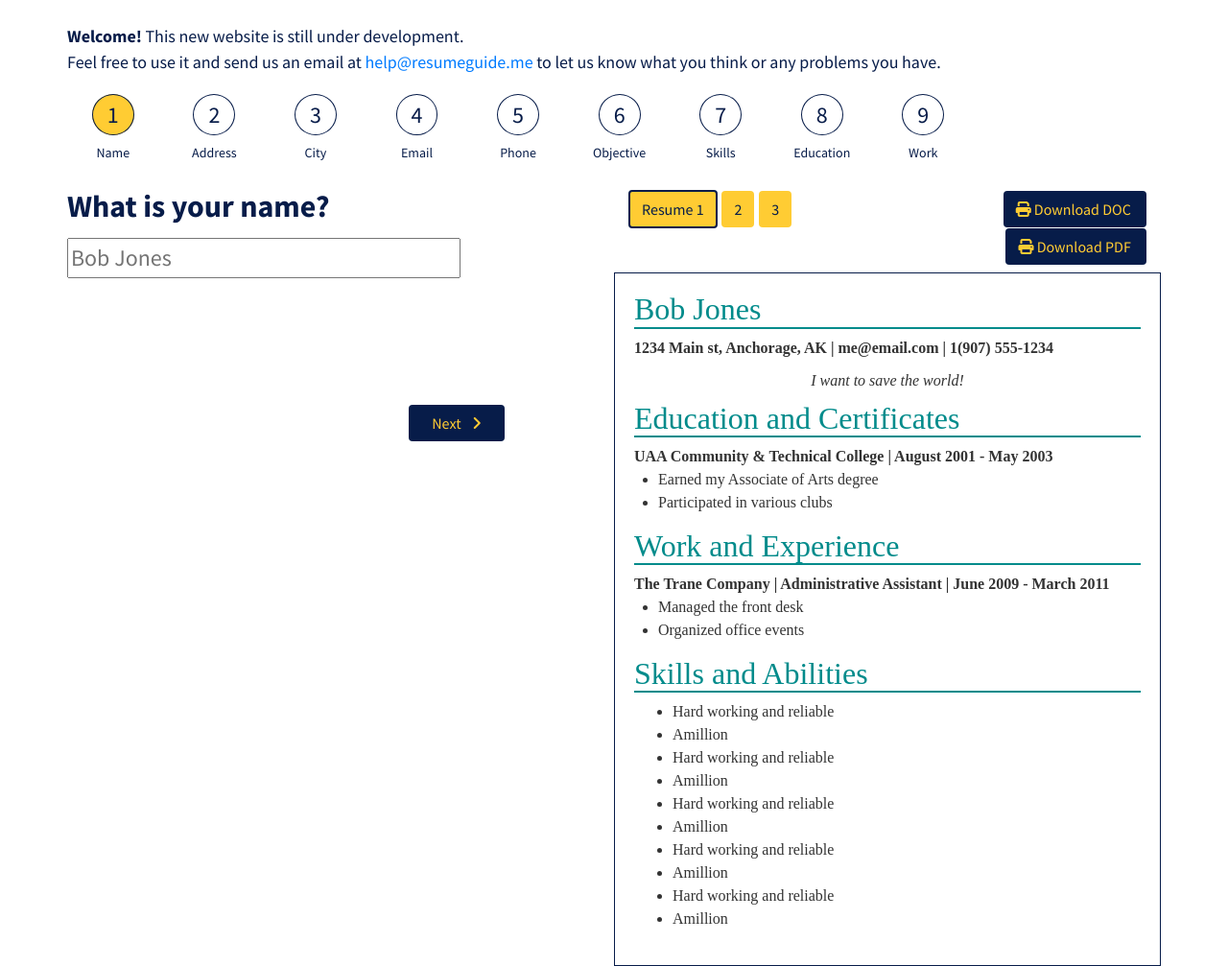
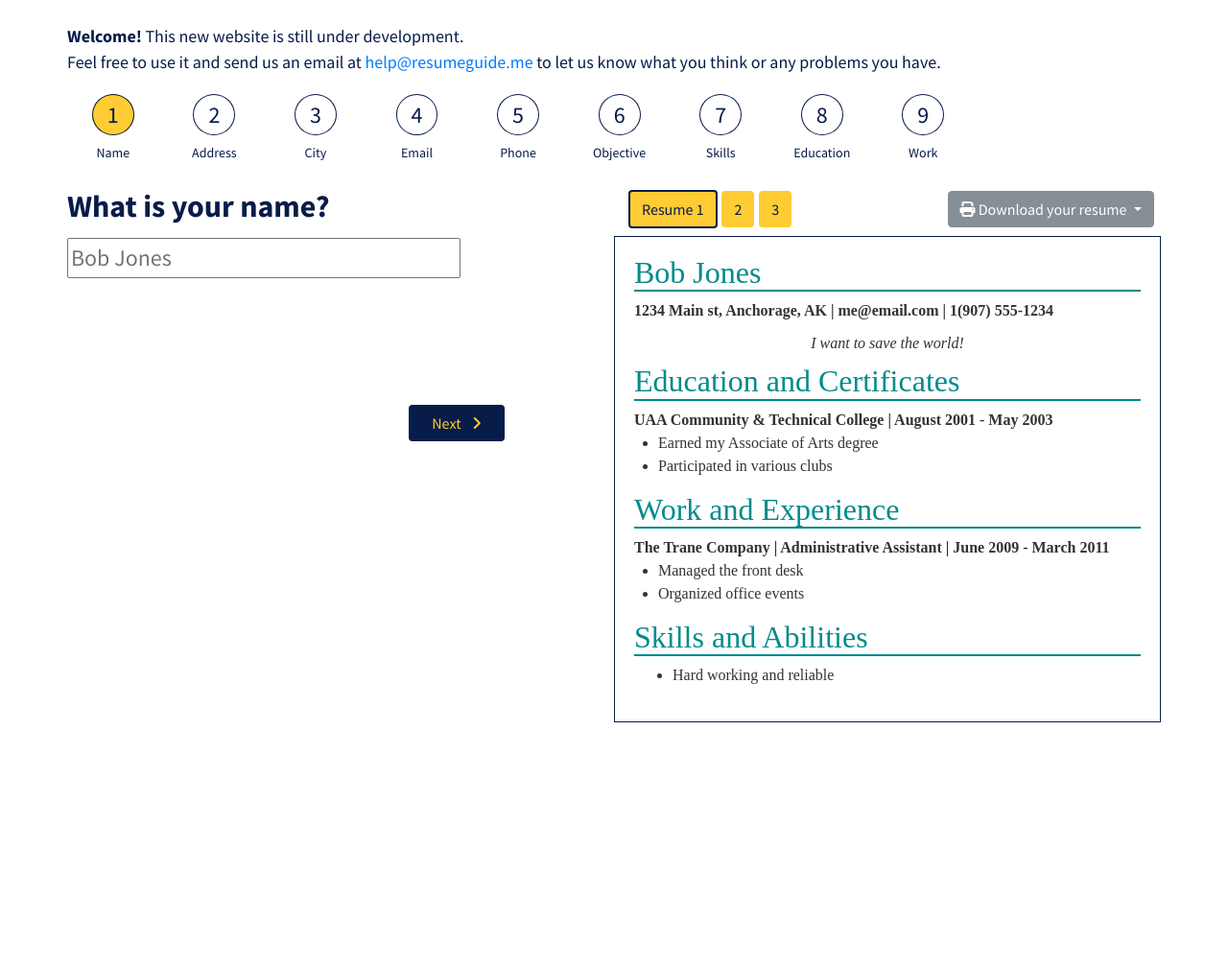
Before and after one commit to adrind/resume_generator, a Django app: page / in a window 1280 px wide. Shown: the part 100-1107 px from the top of the page at 96% size. After the commit the page ends 853 px from the top, so only its background shows below. Run offline with Django 3.2, Linux system fonts and the light colour scheme; some libraries are stand-ins or nearby versions; some web fonts are replaced.

Commit message:
redesigned print button

```diff
--- a/resume/static/js/vues.js
+++ b/resume/static/js/vues.js
@@ -325,8 +325,8 @@ var app = new Vue({
             city: createSingleCol('City', 'Anchorage, AK', 'What is your city and state?'),
             email: createSingleCol('Email', 'me@email.com', 'What is your email address?'),
             phone: createSingleCol('Phone', '1(907) 555-1234', 'What is your phone number?'),
-            objective: createDoubleCol('Objective', [createField('objective','paragraph', 'I want to save the world!')], "What's your goal? What do you want to learn during your next job?", {previewHeader: 'Objective'}),
-            skills: createDoubleCol('Skills', [createField('skills','list', ['Hard working and reliable', 'Amillion', 'Hard working and reliable', 'Amillion', 'Hard working and reliable', 'Amillion', 'Hard working and reliable', 'Amillion', 'Hard working and reliable', 'Amillion'], {hasAutocomplete:'skills'})], "What skills do you have?", {previewHeader: 'Skills and Abilities'}),
+            objective: createDoubleCol('Objective', [createField('objective','paragraph', 'I want to save the world!')], "What's your objective? What do you want to learn during your next job?", {previewHeader: 'Objective'}),
+            skills: createDoubleCol('Skills', [createField('skills','list', ['Hard working and reliable'], {hasAutocomplete:'skills'})], "What skills do you have?", {previewHeader: 'Skills and Abilities'}),
             education: createDoubleCol('Education', [createFieldSet([createField('name','field', 'UAA Community & Technical College', {style: 'bold'}), createField('dates','field', 'August 2001 - May 2003'), createField('description','list', ['Earned my Associate of Arts degree', 'Participated in various clubs']) ])], "What education do you have?", {fieldTypes: [{key: 'name', label: 'What was the name of the school or program?', type: 'field'}, {key:'dates', label: 'When did you attend?', type: 'field'}, {key:'description',label:'What certificate or degree did you earn? What skills did you learn?', type: 'list'}],label: 'Add an educational program:', previewHeader: 'Education and Certificates'}),
             work: createDoubleCol('Work', [createFieldSet([createField('name','field', 'The Trane Company', {style: 'bold'}), createField('title', 'field', 'Administrative Assistant', {hasAutocomplete: 'jobs'}), createField('dates','field', 'June 2009 - March 2011'), createField('description','list', ['Managed the front desk', 'Organized office events']) ])], "What work have you done?", {fieldTypes: [{key: 'name', label: 'What was the name of the place you worked?', type: 'field'}, {key: 'title', label: 'What type of job did you do?', type: 'field'}, {key:'dates', label: 'When did you work here?', type: 'field'}, {key:'description',label:'What kind of things did you do?', type: 'list'}],label: 'Add work:', previewHeader: 'Work and Experience'})
 
--- a/resume/templates/resume/resume.html
+++ b/resume/templates/resume/resume.html
@@ -45,9 +45,16 @@
                         <button class="btn btn-base-alt template-btn" v-on:click="templateSelected = 2" v-bind:class="{selected: templateSelected == 2}"><span v-if="templateSelected == 2">Resume </span>2</button>
                         <button class="btn btn-base-alt template-btn" v-on:click="templateSelected = 3" v-bind:class="{selected: templateSelected == 3}"><span v-if="templateSelected == 3">Resume </span>3</button>
                     </div>
-                    <div class="col-5 text-right">
-                        <button class="btn btn-base" @click="printResume('doc')"><i class="fa fa-print" aria-hidden="true"></i> Download DOC </button>
-                        <button class="btn btn-base" @click="printResume('pdf')"><i class="fa fa-print" aria-hidden="true"></i> Download PDF </button>
+                    <div class="col-5">
+                        <div class="dropdown">
+                            <button class="btn btn-secondary dropdown-toggle" type="button" id="dropdownMenuButton" data-toggle="dropdown" aria-haspopup="true" aria-expanded="false">
+                                <i aria-hidden="true" class="fa fa-print"></i> Download your resume
+                            </button>
+                          <div class="dropdown-menu" aria-labelledby="dropdownMenuLink">
+                            <a class="dropdown-item" href="#" @click="printResume('doc')">Download as .docx file (you can edit it later)</a>
+                            <a class="dropdown-item" href="#" @click="printResume('pdf')">Download as .pdf file (you cannot edit this)</a>
+                          </div>
+                        </div>
                     </div>
                 </div>
                 <div class="preview-page row notranslate" id="resume-2">
```
